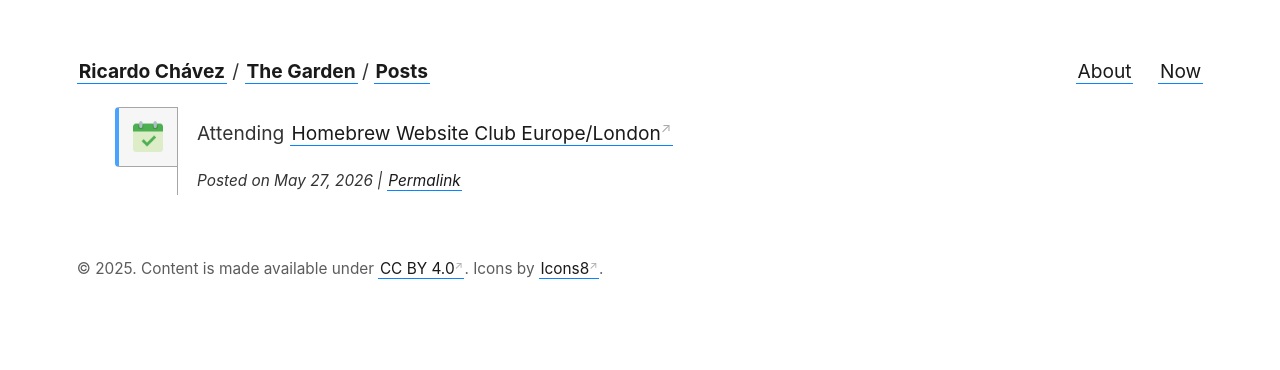
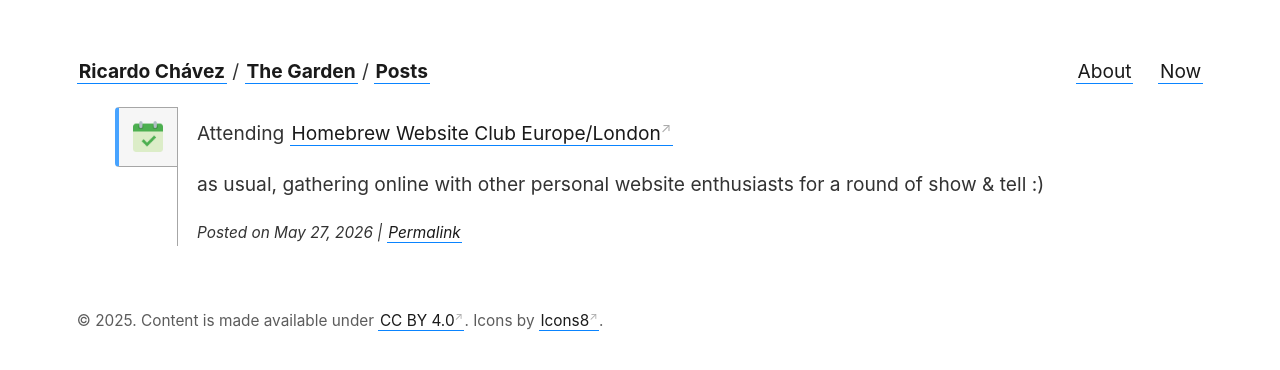
Before and after one commit to ricardochavezt/ricardochavezt.com, a Jekyll site: the page built from rsvps/_posts/2026-05-27-58f96.md, in a window 1280 px wide. Shown: the top 370 px of the page. Built offline with Jekyll 4.4.1, drawn with Linux system fonts in a browser that asks for light colours.

Commit message:
update RSVP post

```diff
--- a/rsvps/_posts/2026-05-27-58f96.md
+++ b/rsvps/_posts/2026-05-27-58f96.md
@@ -69,3 +69,5 @@ references:
       - hwconline
       - gmt
 ---
+
+as usual, gathering online with other personal website enthusiasts for a round of show & tell :)
```
